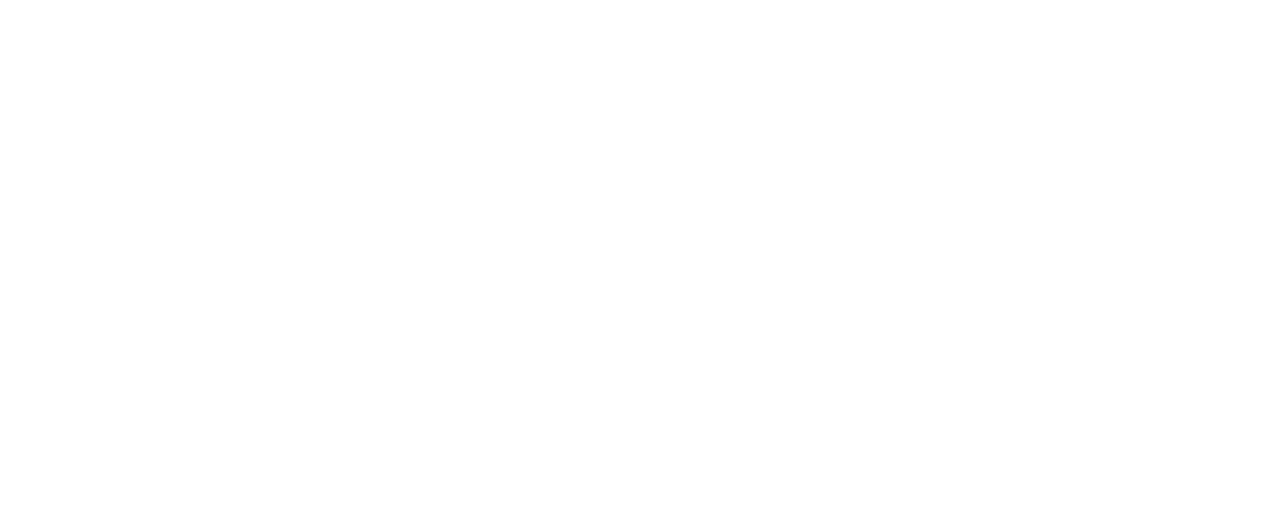
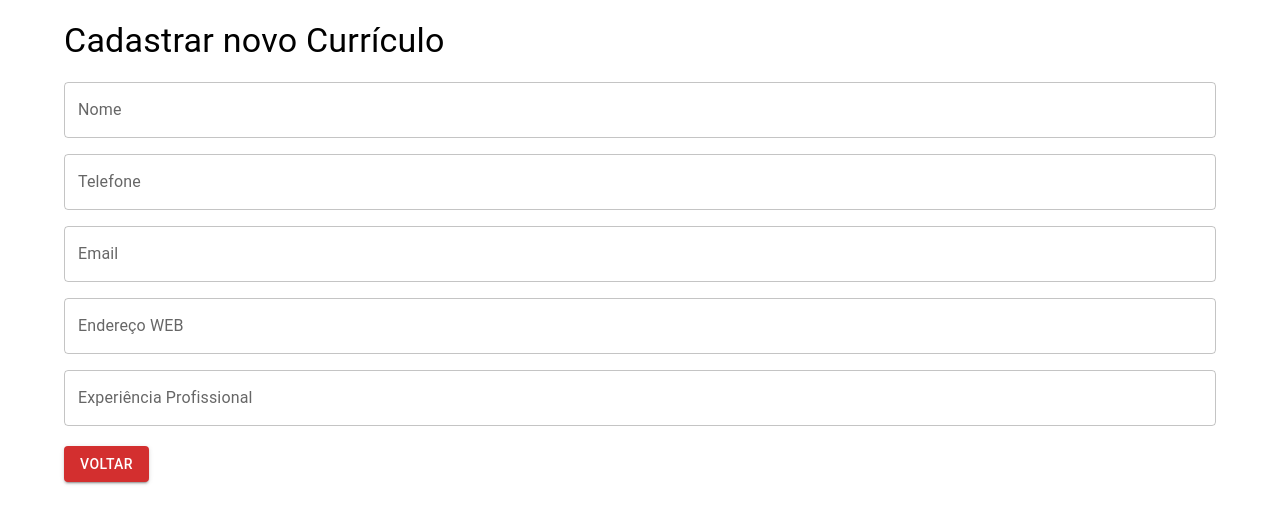
Before and after one commit to eduardoarndt/resume-web-app, a React (Create React App) app in the folder frontend/: page /view/1 in a window 1280 px wide. Before the commit this address had no page. Shown: the top 524 px of the page. Built offline with nearby package versions, Linux system fonts and the light colour scheme; no server answers.

Commit message:
add view page

```diff
--- a/frontend/src/App.js
+++ b/frontend/src/App.js
@@ -10,7 +10,7 @@
       <Routes>
         <Route exact path="/" element={<Home />} />
         <Route exact path="/register" element={<Register />} />
-        <Route exact path="/view" element={<View />} />
+        <Route exact path="/view/:email" element={<View />} />
       </Routes>
     </BrowserRouter>
   );
--- a/frontend/src/pages/View.jsx
+++ b/frontend/src/pages/View.jsx
@@ -0,0 +1,127 @@
+import {
+  Button,
+  Container,
+  Divider,
+  Grid,
+  IconButton,
+  Paper,
+  Stack,
+  Table,
+  TableBody,
+  TableCell,
+  TableContainer,
+  TableHead,
+  TableRow,
+  TextField,
+  Typography,
+} from "@mui/material";
+import { useEffect, useState } from "react";
+import { useLocation, useNavigate, useParams } from "react-router-dom";
+
+const View = () => {
+  const { email: paramEmail } = useParams();
+  const navigate = useNavigate();
+  const location = useLocation();
+
+  const [form, setForm] = useState({
+    name: "",
+    phone: "",
+    email: "",
+    website: "",
+    experience: "",
+  });
+
+  const loadResume = async () => {
+    try {
+      const response = await fetch(
+        process.env.REACT_APP_RESUME_API_URL + "/resumes/" + paramEmail
+      );
+      const responseBody = await response.json();
+      setForm((_) => responseBody);
+    } catch (error) {
+      console.error(error);
+    }
+  };
+
+  useEffect(() => {
+    loadResume();
+  }, []);
+
+  const redirectNow = () => {
+    const redirectTo = location.search.replace("?redirectTo=", "");
+    navigate(redirectTo ? redirectTo : "/");
+  };
+
+  return (
+    <Container>
+      <br />
+      <Typography variant="h4">Cadastrar novo Currículo</Typography>
+      <br />
+      <Stack component="form" spacing={2}>
+        <TextField
+          label="Nome"
+          type="text"
+          variant="outlined"
+          name="name"
+          value={form.name}
+          InputProps={{
+            readOnly: true,
+          }}
+        />
+
+        <TextField
+          label="Telefone"
+          type="tel"
+          variant="outlined"
+          name="phone"
+          value={form.phone}
+          InputProps={{
+            readOnly: true,
+          }}
+        />
+
+        <TextField
+          label="Email"
+          type="email"
+          variant="outlined"
+          name="email"
+          value={form.email}
+          InputProps={{
+            readOnly: true,
+          }}
+        />
+
+        <TextField
+          label="Endereço WEB"
+          type="url"
+          variant="outlined"
+          name="website"
+          value={form.website}
+          InputProps={{
+            readOnly: true,
+          }}
+        />
+
+        <TextField
+          label="Experiência Profissional"
+          type="text"
+          variant="outlined"
+          name="experience"
+          multiline={true}
+          value={form.experience}
+          InputProps={{
+            readOnly: true,
+          }}
+        />
+      </Stack>
+      <br />
+      <Stack direction="row" spacing={2}>
+        <Button variant="contained" color="error" onClick={redirectNow}>
+          Voltar
+        </Button>
+      </Stack>
+    </Container>
+  );
+};
+
+export default View;
```
